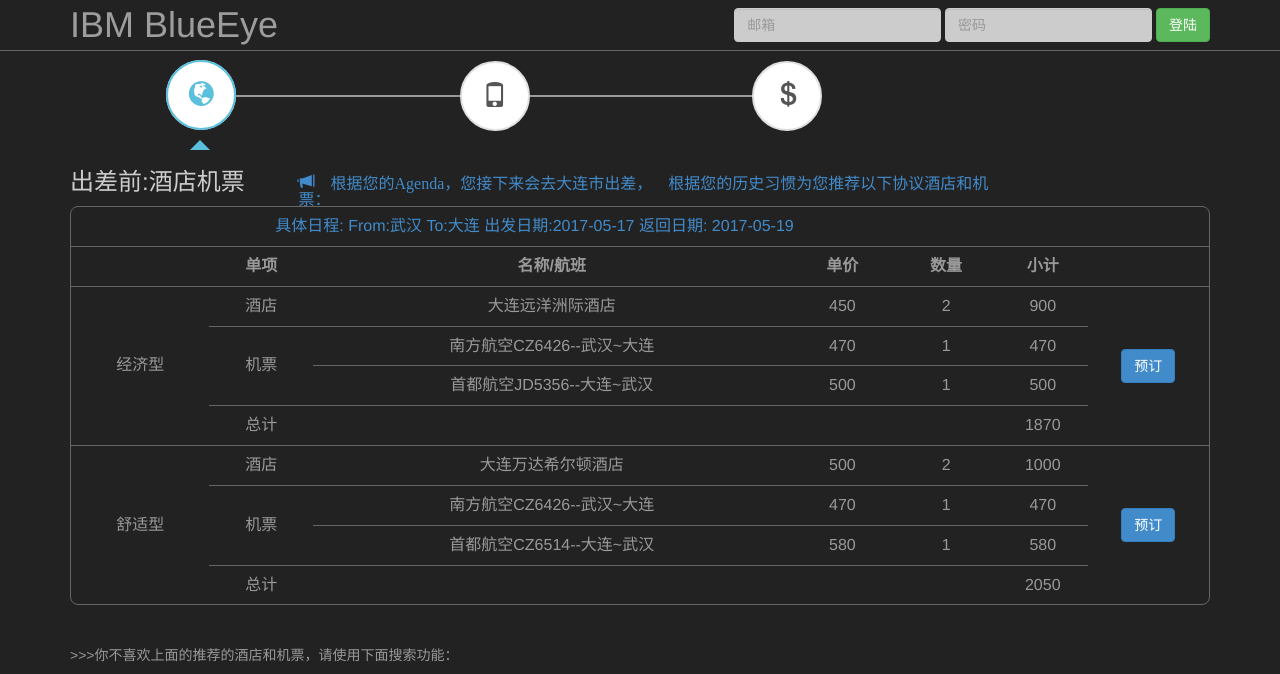
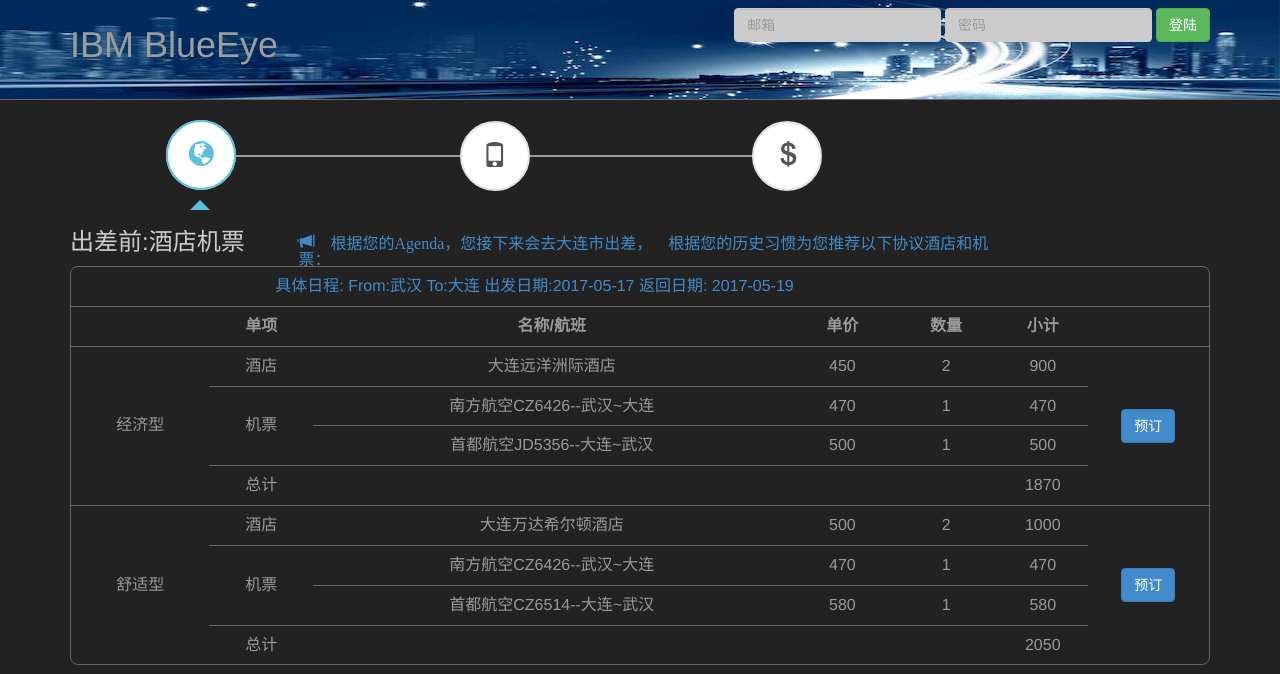
Before and after one commit to plainfield/TravelDevOps, a website: page public/index.html in a window 1280 px wide. Shown: the top 674 px of the page. Drawn offline with Linux system fonts and the light colour scheme.

Commit message:
changed title

```diff
--- a/public/css/style.css
+++ b/public/css/style.css
@@ -767,9 +767,7 @@
 	margin-top: 10px;
 }
 
-.container{
-	background: #222;
-}
+
 
 .navbar-default{
 	background: #222 !important;
@@ -860,3 +858,17 @@
 .form-control{
 	background-color:#ccc !important;
 }
+
+.navbar-fixed-top{
+	background: #222 url(../images/top-banner.jpeg) no-repeat fixed top;
+	height:100px !important;
+	background-size:100% 100px;
+}
+
+#mycon{
+	margin-top:60px;
+}
+
+.navbar-header{
+	margin-top:20px;
+}
```
Also changed, not shown: public/images/top-banner.jpeg (added).
